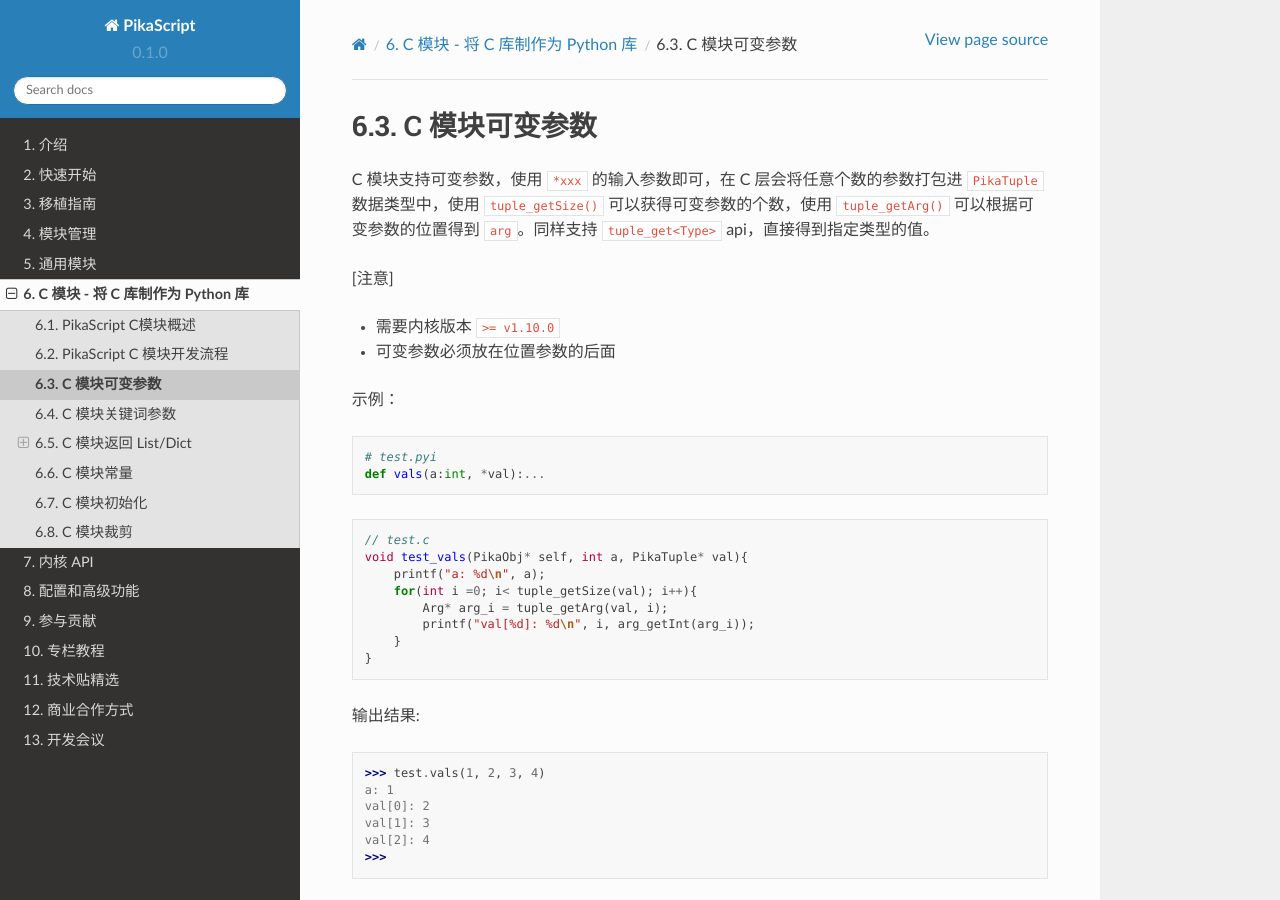
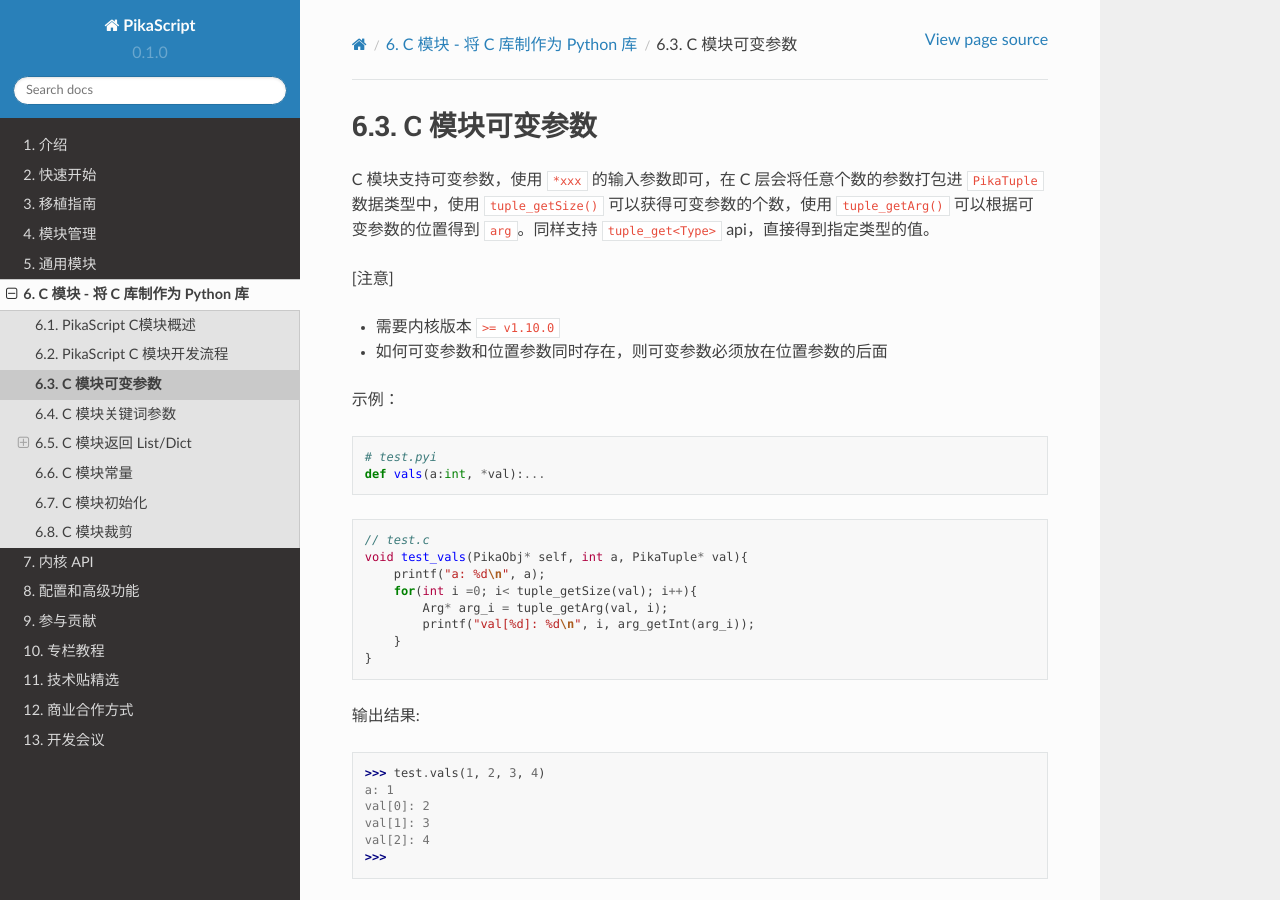
Before and after one commit to pikasTech/pikadoc, a Sphinx documentation site: the page built from docs/source/cmodule_enhance.md, in a window 1280 px wide and 900 px high. Built offline with Sphinx 7.4.7 and the Read the Docs theme 2.0.0, drawn with Linux system fonts in a browser that asks for light colours.

Commit message:
Update cmodule_enhance.md

```diff
--- a/docs/source/cmodule_enhance.md
+++ b/docs/source/cmodule_enhance.md
@@ -7,7 +7,7 @@ C 模块支持可变参数，使用 `*xxx` 的输入参数即可，在 C 层会
 
 - 需要内核版本 `>= v1.10.0`
 
-- 可变参数必须放在位置参数的后面
+- 如何可变参数和位置参数同时存在，则可变参数必须放在位置参数的后面
 
 示例：
 
```
